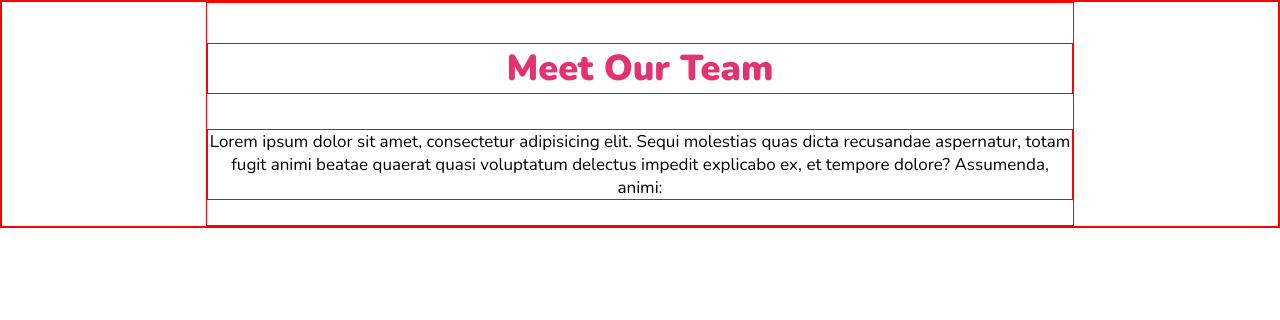
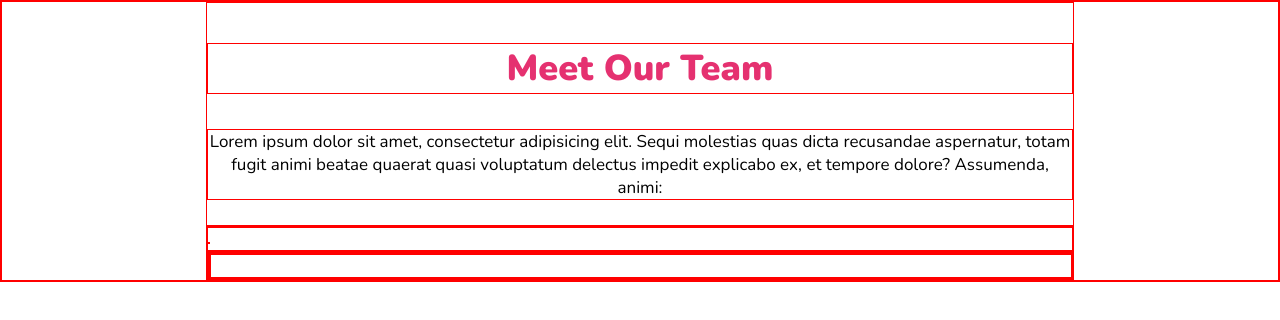
Before and after one commit to emanuele-pogliari/html-css-float-cards, a plain HTML site: page index.html in a window 1280 px wide. Drawn offline with nearby package versions, Linux system fonts and the light colour scheme.

Commit message:
aggiunta seconda sezione e struttura singola card

```diff
--- a/index.html
+++ b/index.html
@@ -26,6 +26,19 @@
 
         </section>
 
+        <section id="section-2">
+
+            <div class="card">
+                <img src="" alt="">
+                <div class="info-card">
+                    <div></div>
+                    <div></div>
+                    <a href=""></a>
+                </div>
+            </div>
+
+        </section>
+
     </main>
 
 </body>
```
